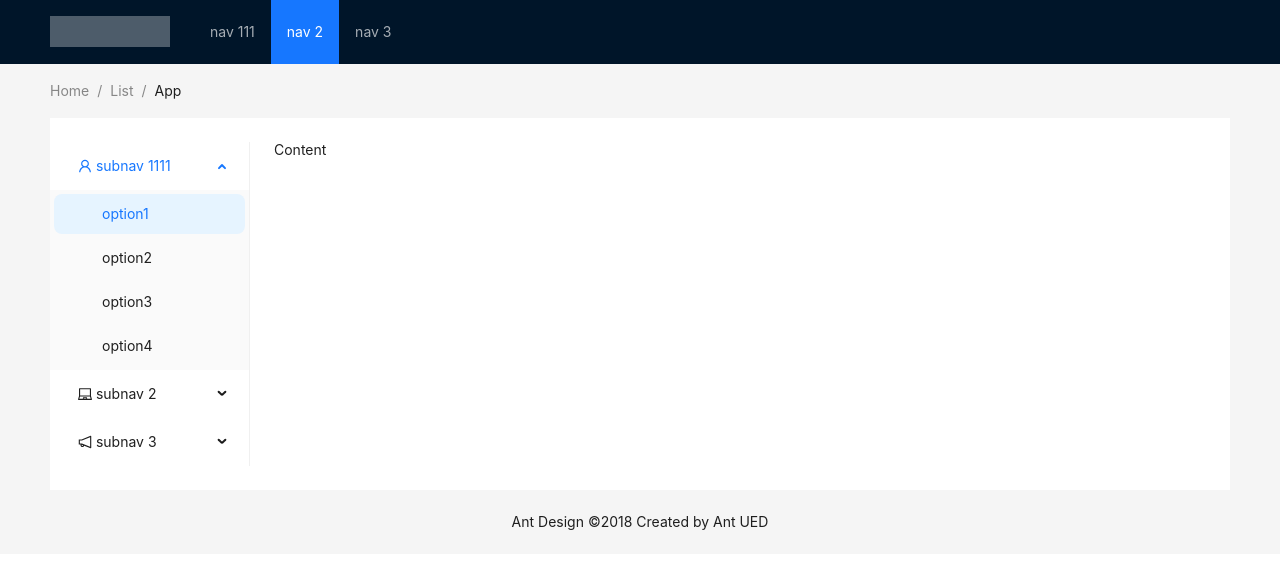
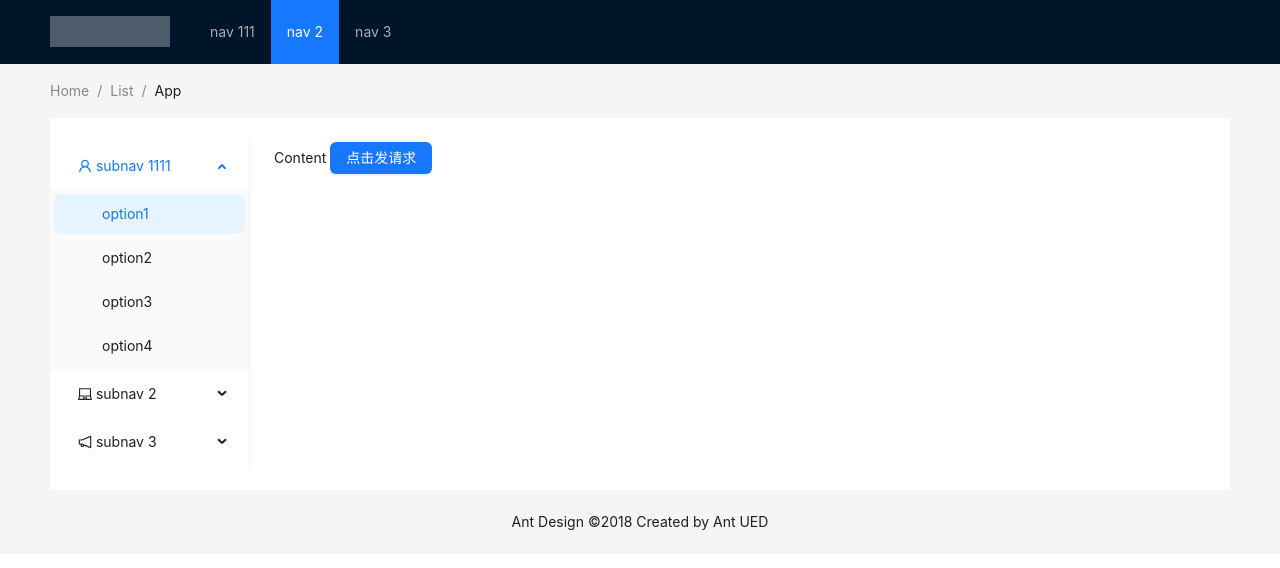
Before and after one commit to msy20020410/xm-nls, a Vue app in the folder web/: page /home in a window 1280 px wide. Shown: the top 568 px of the page. Built offline with nearby package versions, Linux system fonts and the light colour scheme.

Commit message:
集成axios,提供前后端交互功能

```diff
--- a/web/package.json
+++ b/web/package.json
@@ -11,6 +11,7 @@
   "dependencies": {
     "@ant-design/icons-vue": "^7.0.1",
     "ant-design-vue": "^4.1.0",
+    "axios": "^1.11.0",
     "vue": "^3.3.8",
     "vue-router": "^4.2.5"
   },
--- a/web/src/view/Home.vue
+++ b/web/src/view/Home.vue
@@ -11,6 +11,7 @@
         <Sider></Sider>
         <a-layout-content :style="{ padding: '0 24px', minHeight: '280px' }">
           Content
+          <a-button type="primary" @click="send">点击发请求</a-button>
         </a-layout-content>
       </a-layout>
     </a-layout-content>
@@ -22,6 +23,15 @@
 <script setup>
 import Header from "../components/Header.vue";
 import Sider from "../components/Sider.vue";
+import axios from "axios";
+
+//
+function send() {
+  axios.get("http://localhost:18000/nls/test").then(response => {
+    console.log(response);
+  });
+
+}
 </script>
 <style scoped>
 
```
Also changed, not shown: 2 other files (tests, documents, lock files or other folders).
